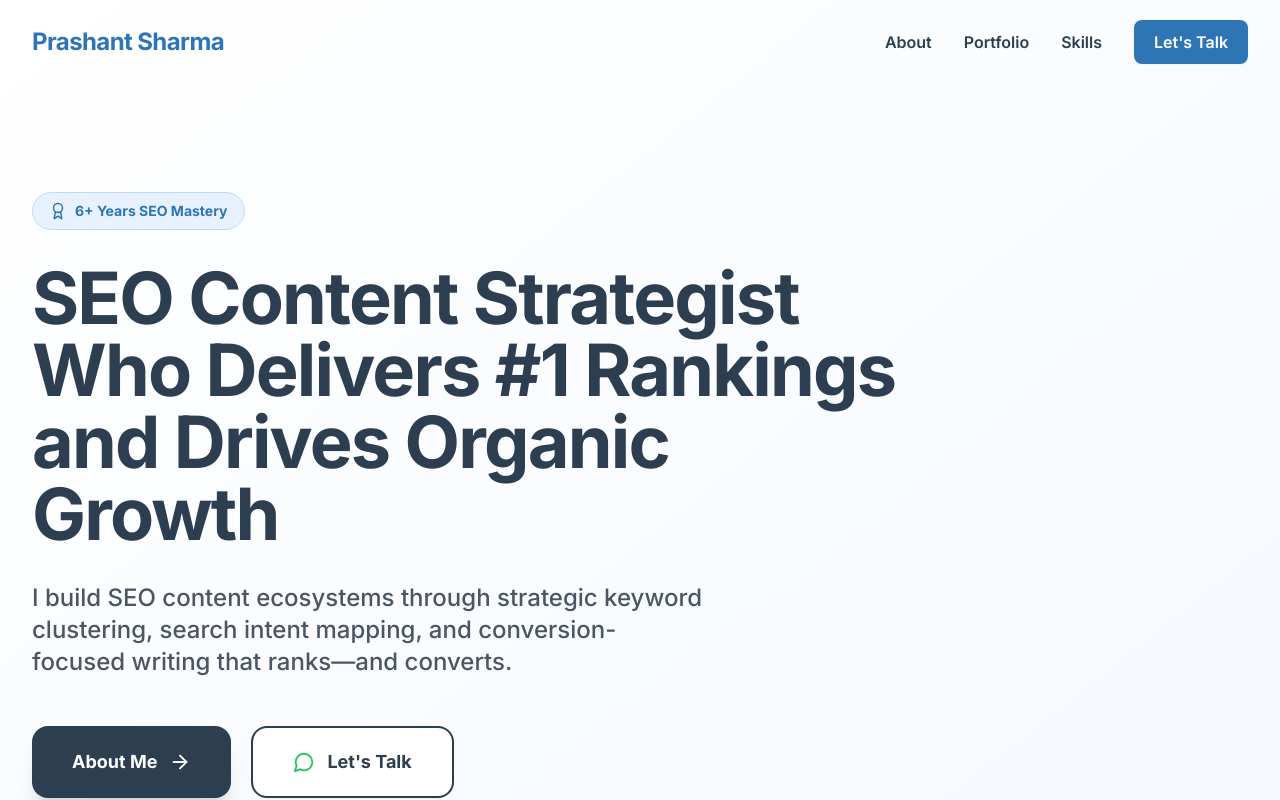
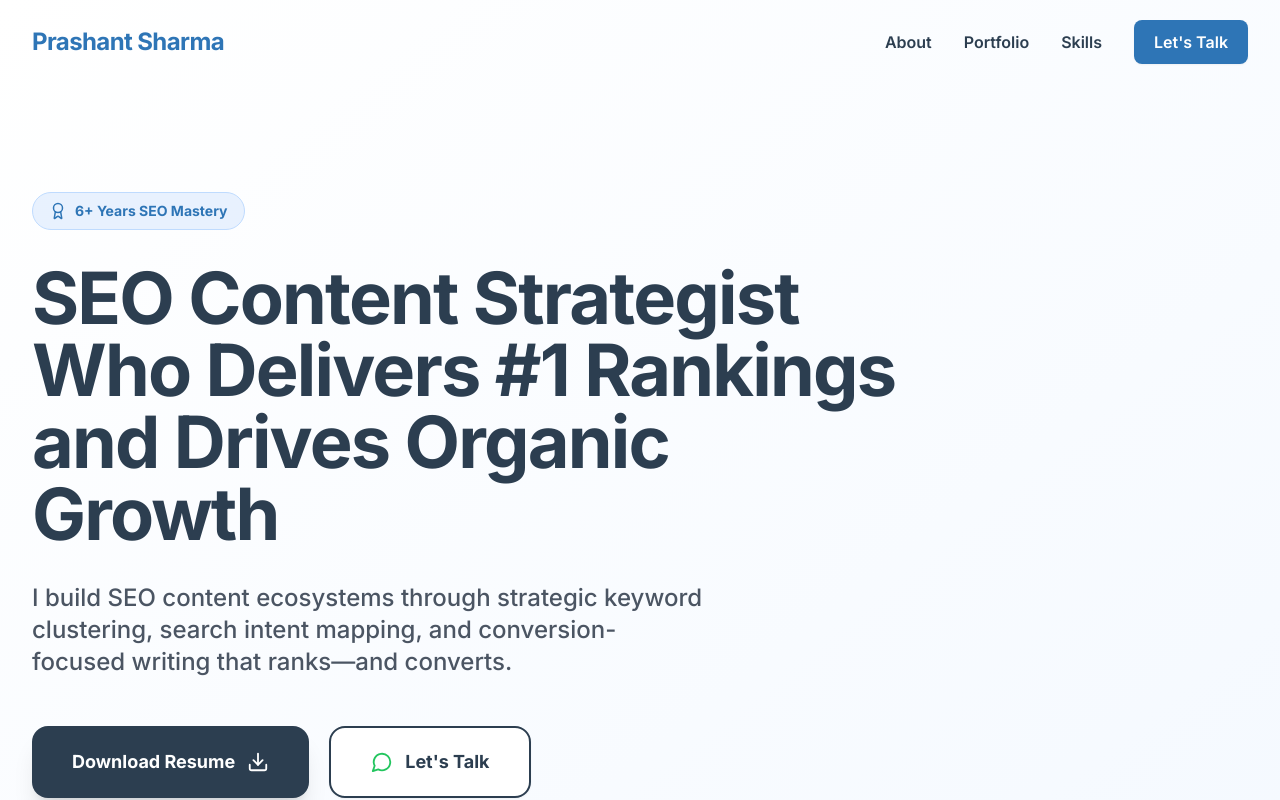
Before and after one commit to prashant297sharma/Portfolio-for-Prashant-Sharma, a React (Vite) app: page / in a window 1280 px wide. Shown: the top 800 px of the page. Built offline with nearby package versions, Linux system fonts and the light colour scheme.

Commit message:
feat: Update resume link and download behavior
Changes the resume link to a Google Drive URL and updates the download button to use the `download` attribute for direct file download.

```diff
--- a/App.tsx
+++ b/App.tsx
@@ -100,7 +100,7 @@ const App: React.FC = () => {
     setIsMenuOpen(false);
   };
 
-  const RESUME_LINK = "Prashant_Sharma_Final_Clean_Version.pdf";
+  const RESUME_LINK = "https://drive.google.com/file/d/1sKanWkAg8XsU54KWgh8og88WiLJsMEVs/view?usp=sharing";
   const WHATSAPP_LINK = "https://wa.me/918076486081";
   const EMAIL = "prashant29freelancewriter@gmail.com";
   const LINKEDIN = "https://www.linkedin.com/in/prashant-sharma-74319a154/";
@@ -175,11 +175,12 @@ const App: React.FC = () => {
 
           <div className="flex flex-col sm:flex-row gap-5 justify-center md:justify-start mb-16">
             <a
-              href="#about"
-              onClick={(e) => scrollToSection(e, 'about')}
+              href={RESUME_LINK}
+              target="_blank"
+              download={RESUME_LINK}
               className="flex items-center justify-center px-10 py-5 bg-[#2C3E50] text-white rounded-2xl font-bold text-lg hover:bg-black transition-all shadow-xl hover:-translate-y-1"
             >
-              About Me <ArrowRight size={22} className="ml-3" />
+              Download Resume <Download size={22} className="ml-3" />
             </a>
             <a
               href={WHATSAPP_LINK}
@@ -451,14 +452,6 @@ const App: React.FC = () => {
                </div>
 
                <div className="text-center">
-                  <a
-                    href={RESUME_LINK}
-                    target="_blank"
-                    download={RESUME_LINK}
-                    className="w-full flex items-center justify-center py-5 bg-[#2E75B6] text-white rounded-2xl font-extrabold text-xl hover:bg-[#25639b] transition-all shadow-2xl hover:-translate-y-1"
-                  >
-                    <Download className="mr-3" /> Get My Full CV
-                  </a>
                   <p className="mt-4 text-gray-400 font-extrabold uppercase text-xs tracking-widest flex items-center justify-center space-x-2">
                     <Clock size={16} /> <span>Strategic Response within 24 Hours</span>
                   </p>
```
